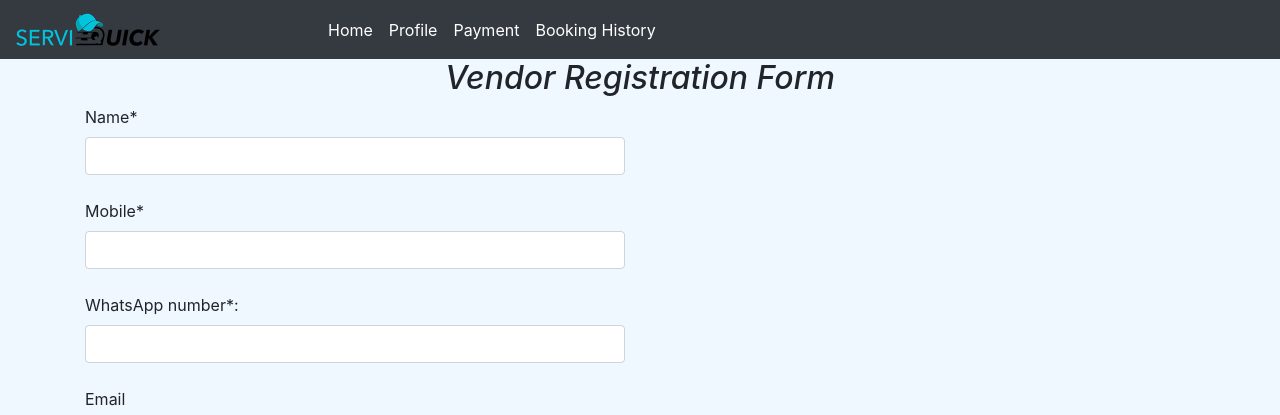
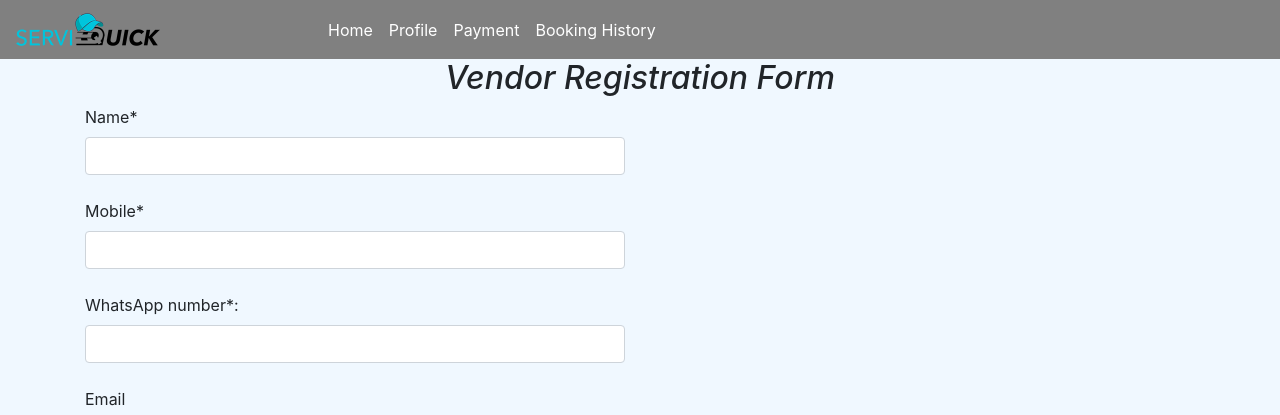
Before and after one commit to bharathjinka09/vendor-registration, a PHP site: page /index.php in a window 1280 px wide. Shown: the top 415 px of the page. Run offline with PHP 8.4, Linux system fonts and the light colour scheme.

Commit message:
Added navbar color

```diff
--- a/navbar.php
+++ b/navbar.php
@@ -18,7 +18,7 @@
 </head>
 <body>
 
-<nav class="navbar navbar-expand-sm bg-dark navbar-dark">
+<nav style="background-color: grey !important;" class="navbar navbar-expand-lg navbar-dark bg-dark">
   <!-- Brand/logo -->
   <a class="navbar-brand" href="/vendor">
     <img src="images/logo.png" alt="logo" style="width:50%;">
```
